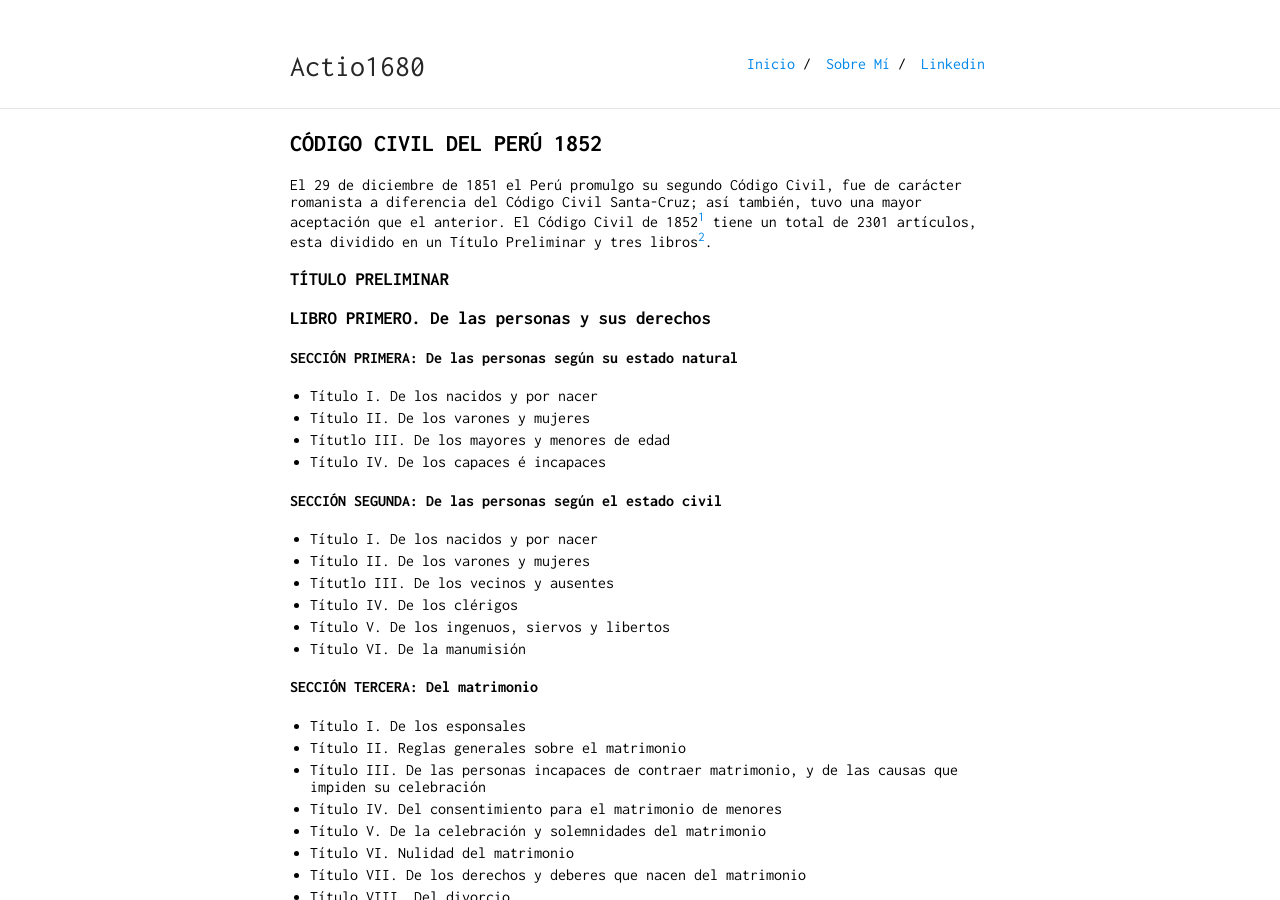
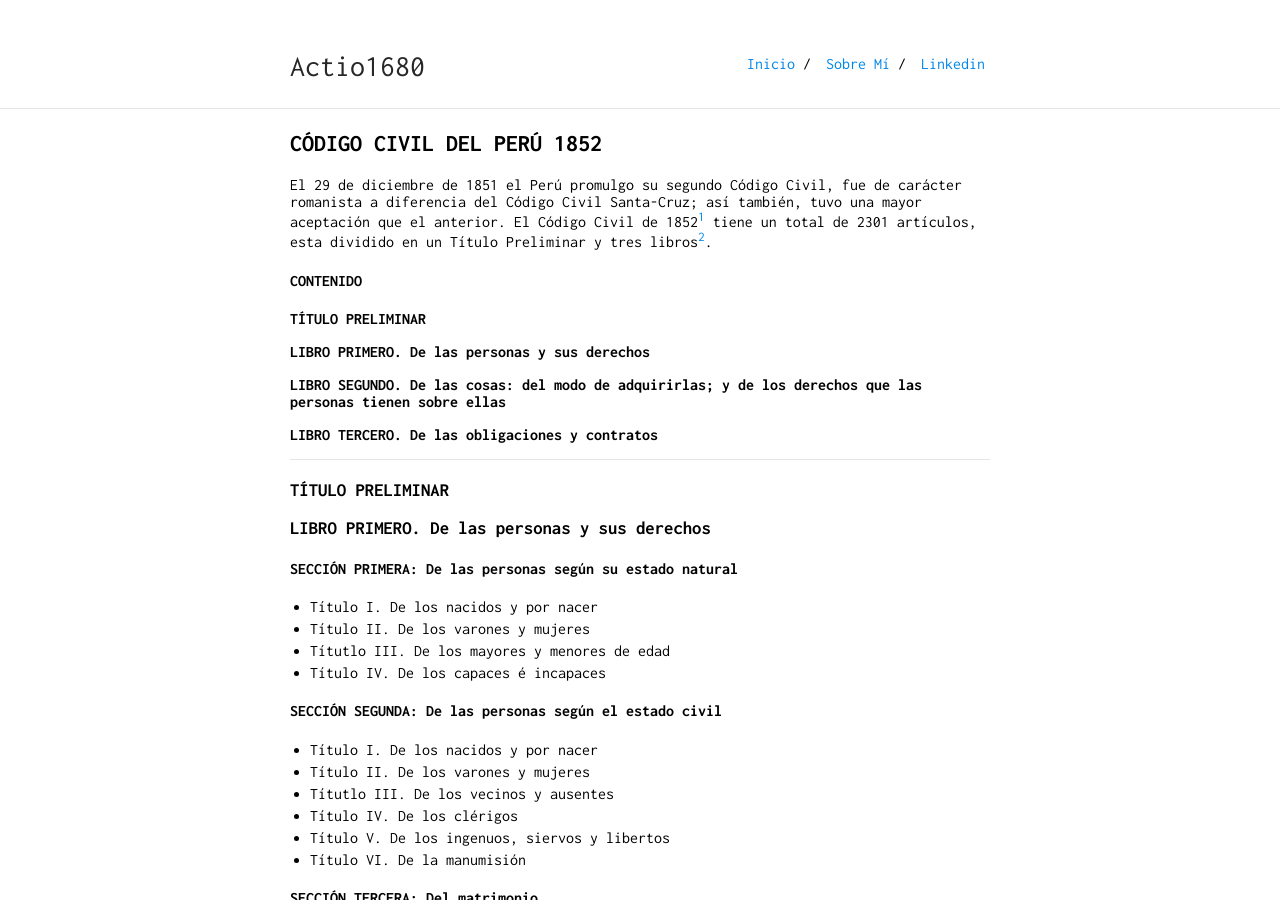
Before and after one commit to actio1680/actio1680.github.io, a Jekyll site: the page built from paginas/cc1852.md, in a window 1280 px wide and 900 px high. Built offline with Jekyll 4.4.1, drawn with Linux system fonts in a browser that asks for light colours; our own code applies the rules of GitHub Pages for plain Markdown files.

Commit message:
Update cc1852.md

```diff
--- a/paginas/cc1852.md
+++ b/paginas/cc1852.md
@@ -3,6 +3,19 @@ layout: default
 ---
 ## CÓDIGO CIVIL DEL PERÚ 1852
 El 29 de diciembre de 1851 el Perú promulgo su segundo Código Civil, fue de carácter romanista a diferencia del Código Civil Santa-Cruz; así también, tuvo una mayor aceptación que el anterior. El Código Civil de 1852[^1] tiene un total de 2301 artículos, esta dividido en un Título Preliminar y tres libros[^2].
+
+#### CONTENIDO
+
+**TÍTULO PRELIMINAR**
+
+**LIBRO PRIMERO. De las personas y sus derechos**
+
+**LIBRO SEGUNDO. De las cosas: del modo de adquirirlas; y de los derechos que las personas tienen sobre ellas**
+
+**LIBRO TERCERO. De las obligaciones y contratos**
+
+---
+
 
 ### TÍTULO PRELIMINAR
 ### LIBRO PRIMERO. De las personas y sus derechos
```
